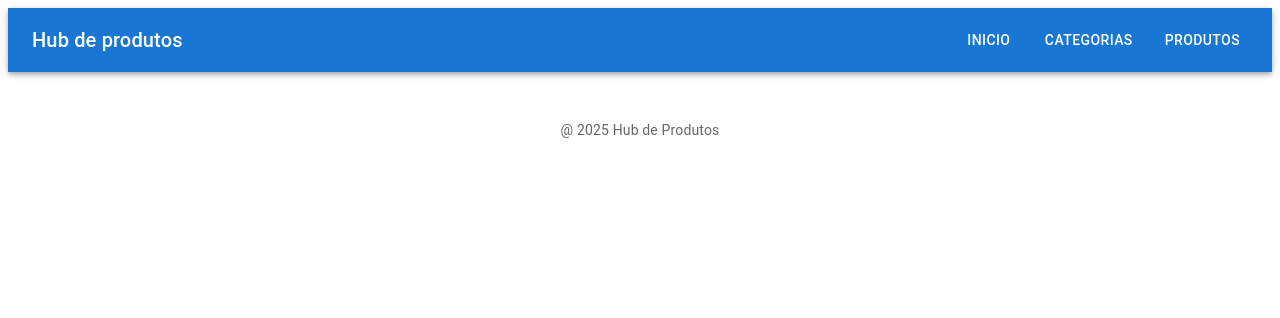
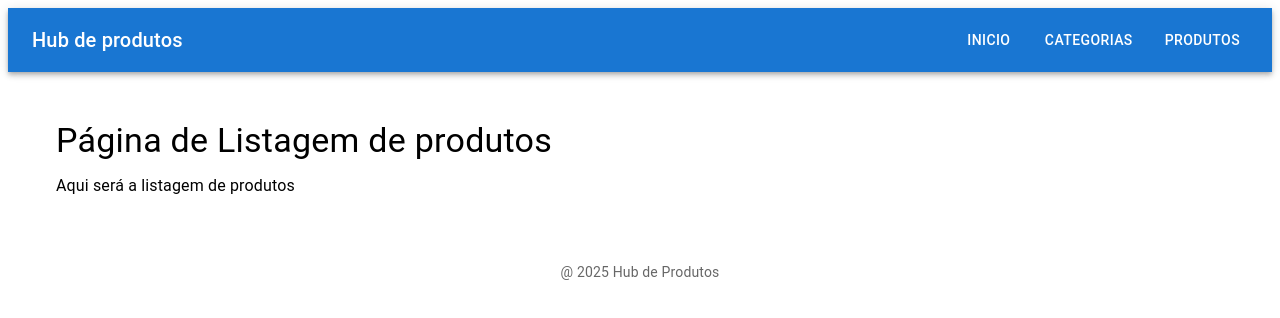
Before and after one commit to RicardoNeto01/FIAP-Produto.FullStack.SIPF, a React (Vite) app in the folder frontend/: page /produtos in a window 1280 px wide. Shown: the top 318 px of the page. Built offline with nearby package versions, Linux system fonts and the light colour scheme.

Commit message:
Adicionando listar produtos ao código

```diff
--- /dev/null
+++ b/frontend/src/pages/produtos/listar-produtos/index.tsx
@@ -0,0 +1,14 @@
+import { Box, Typography } from "@mui/material";
+
+export default function ListarProdutos(){
+    return (
+        <Box sx={{ p: 4}}>
+            <Typography variant="h4" component="h1" gutterBottom>
+                Página de Listagem de produtos
+            </Typography>
+            <Typography variant="body1">
+                Aqui será a listagem de produtos
+            </Typography>
+        </Box>
+    )
+}
--- a/frontend/src/routes/index.tsx
+++ b/frontend/src/routes/index.tsx
@@ -1,5 +1,6 @@
 import { Route, Routes } from "react-router-dom";
 import ListarCategorias from "../pages/categorias/listar-categorias";
+import ListarProdutos from "../pages/produtos/listar-produtos";
 
 export default function AppRoutes(){
     return(
@@ -7,7 +8,7 @@
             <Route path="/" element={<h1>Página inicial</h1>} />
 
             <Route path="/categorias" element={<ListarCategorias />} />
-
+            <Route path="/produtos" element={<ListarProdutos />} />
         </Routes>
     );
 }
```
